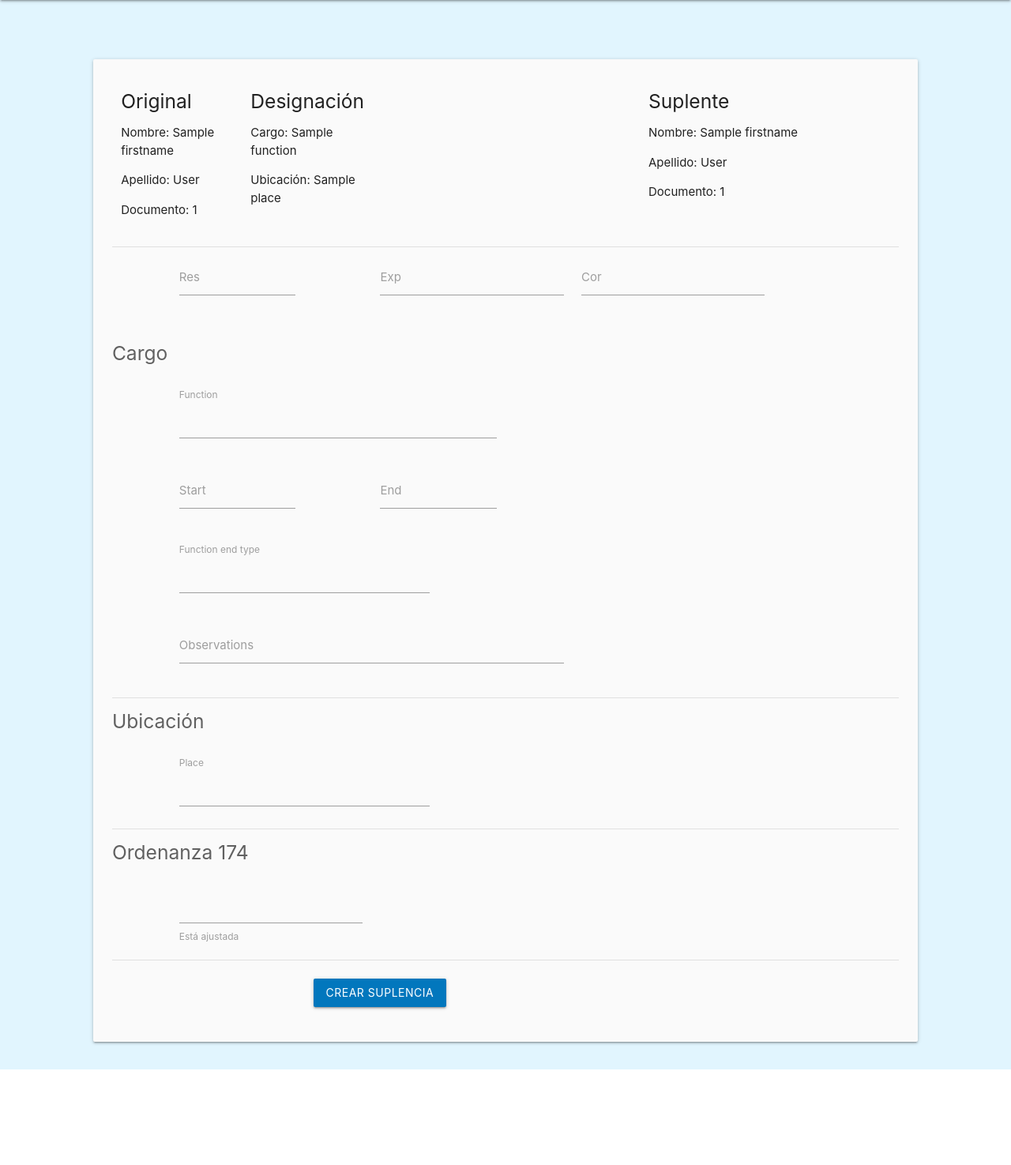
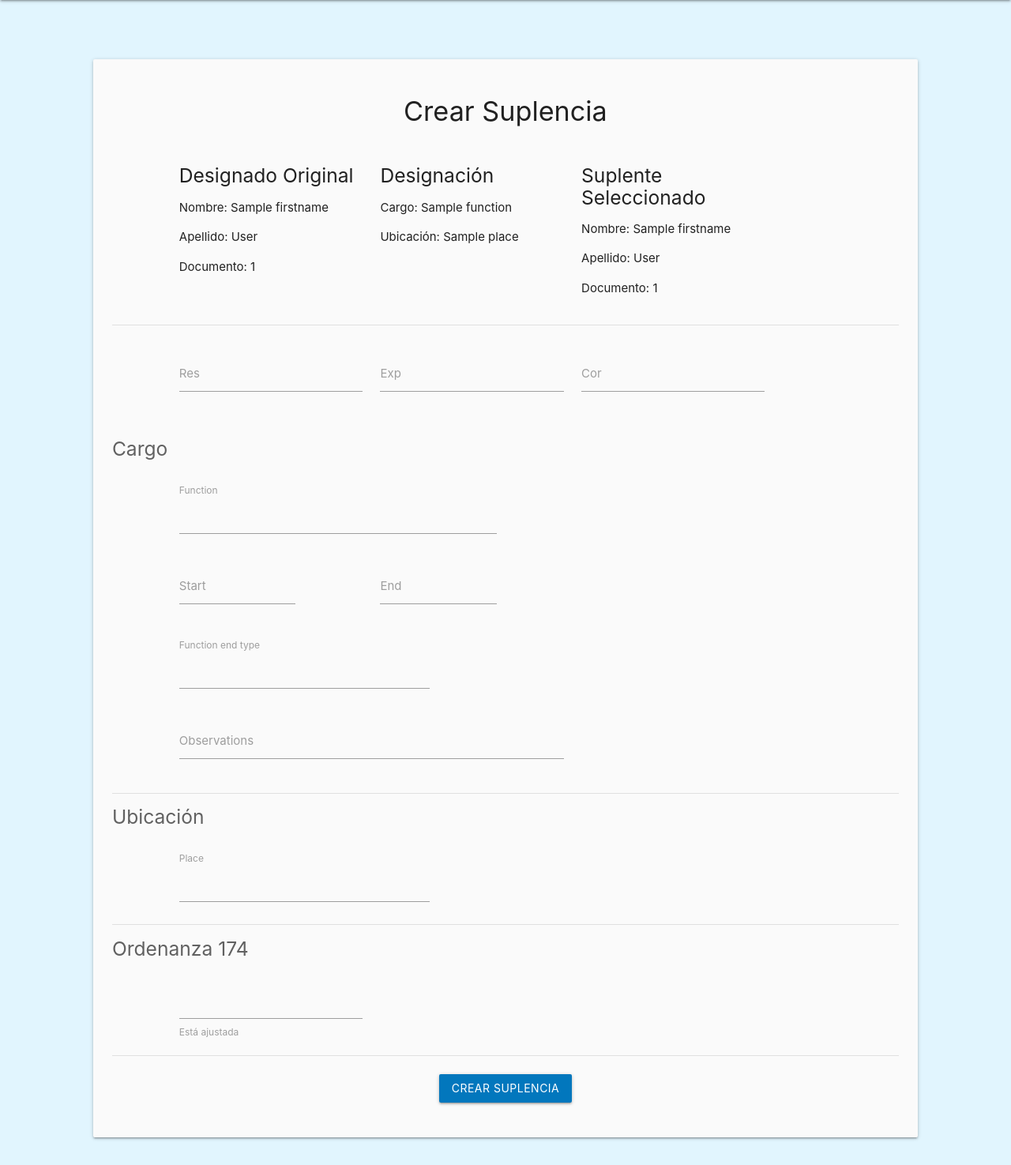
Before and after one commit to pablodanielrey/sileg-api, a Flask app: template src/sileg/bp/web/designations/templates/generateReplacement2.html in a window 1280 px wide. Shown: the part 64-1539 px from the top of the page at 79% size. Before the commit the page ends 1418 px from the top, so only its background shows below. Run offline with Flask 2, Linux system fonts and the light colour scheme; the template is opened without the code that fills it: most values are stand-ins (such as "Sample title", 1, 10 or a date in 2020); form fields are guessed from the names that the template uses.

Commit message:
Correccion de interfaz

```diff
--- a/src/sileg/bp/web/designations/templates/generateReplacement2.html
+++ b/src/sileg/bp/web/designations/templates/generateReplacement2.html
@@ -5,9 +5,16 @@
     <div class="col m10">
         <div class="card-panel grey lighten-5">
             <div class="row">
-                <div class="col m8">
+                <div class="col m2"></div>
+                <div class="col m8 center">
+                    <h4>Crear Suplencia</h4>
+                </div>
+                <div class="col m2"></div>
+            </div>
+            <div class="row">
+                <div class="col m1"></div>
                 <div class="col m3">
-                            <h5>Original</h5>
+                    <h5>Designado Original</h5>
                     <p>Nombre: {{person.firstname}}</p>
                     <p>Apellido: {{person.lastname}}</p>
                     <p>Documento: {{person.identity_numbers[0].number}}</p>
@@ -17,25 +24,24 @@
                     <p>Cargo: {{designation.function.name}}</p>
                     <p>Ubicación: {{designation.place.name}}</p>
                 </div>
-                </div>
-
                 <div class="col m3">
-                    <h5>Suplente</h5>
+                    <h5>Suplente Seleccionado</h5>
                     <p>Nombre: {{replacement.firstname}}</p>
                     <p>Apellido: {{replacement.lastname}}</p>
                     <p>Documento: {{replacement.identity_numbers[0].number}}</p>
                 </div>
+                <div class="col m1"></div>
             </div>
             <div class="divider"></div>
+            <br>
             <form action="" method="post">
                 {{ form.csrf_token }}
                 <div class="row">
                     <div class="col m1"></div>
-                    <div class="col m2 input-field">
+                    <div class="col m3 input-field">
                         {{ form.res.label }}
                         {{ form.res }}
                     </div>
-                    <div class="col m1"></div>
                     <div class="col m3 input-field">
                         {{ form.exp.label }}
                         {{ form.exp }}
@@ -113,11 +119,11 @@
                 <div class="divider"></div>
                 <br>
                 <div class="row">
-                    <div class="col m3"></div>
-                    <div class="col m3">
+                    <div class="col m2"></div>
+                    <div class="col m8 center">
                         <button class="btn light-blue darken-3">crear suplencia</button>
                     </div>
-                    <div class="col m3"></div>
+                    <div class="col m2"></div>
                 </div>
             </form>
         </div>
```
Lines whose indentation alone changed are shown as unchanged.
